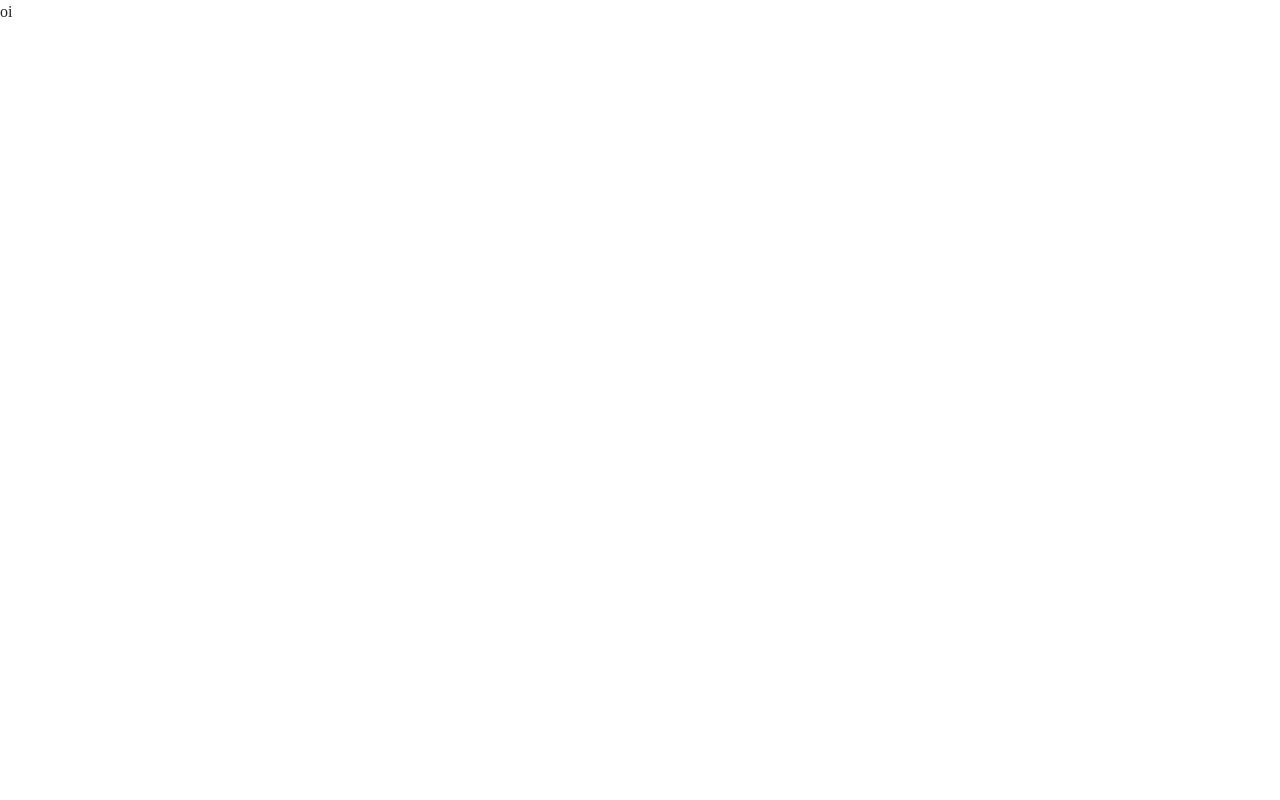
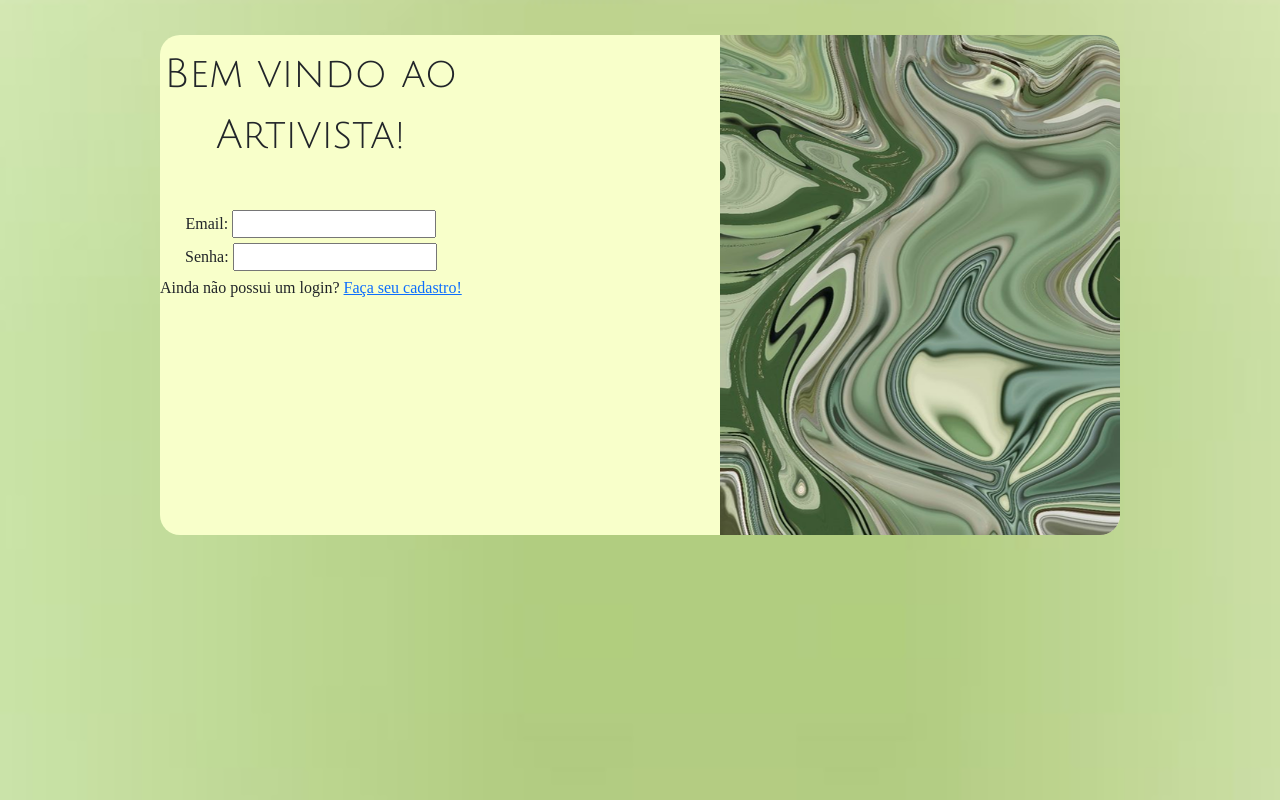
Before and after one commit to LuisaSSoares/prototipo-PP, a plain HTML site: page index.html in a window 1280 px wide. Drawn offline with nearby package versions, Linux system fonts and the light colour scheme; a web font is replaced by a local one.

Commit message:
inicio design index

```diff
--- a/index.html
+++ b/index.html
@@ -4,18 +4,31 @@
     <meta charset="UTF-8">
     <meta name="viewport" content="width=device-width, initial-scale=1.0">
     <link rel="preconnect" href="https://fonts.googleapis.com">
-<link rel="preconnect" href="https://fonts.gstatic.com" crossorigin>
-<link href="https://fonts.googleapis.com/css2?family=Bellota:ital,wght@0,300;0,400;0,700;1,300;1,400;1,700&display=swap" rel="stylesheet">
+    <link rel="preconnect" href="https://fonts.googleapis.com">
+    <link rel="preconnect" href="https://fonts.gstatic.com" crossorigin>
+    <link href="https://fonts.googleapis.com/css2?family=Bellota:ital,wght@0,300;0,400;0,700;1,300;1,400;1,700&family=Julius+Sans+One&display=swap" rel="stylesheet">
     <link href="https://cdn.jsdelivr.net/npm/bootstrap@5.3.3/dist/css/bootstrap.min.css" rel="stylesheet" integrity="sha384-QWTKZyjpPEjISv5WaRU9OFeRpok6YctnYmDr5pNlyT2bRjXh0JMhjY6hW+ALEwIH" crossorigin="anonymous">
     <link rel="stylesheet" href="./style.css">
     <title>Artivista - pagina de login</title>
 </head>
 <body>
-    <div class="">
-        <form>
-            <p>oi</p>
-        </form>
-    </div>
+    <form>
+        <div class="containerForm">
+            <h1>Bem vindo ao</h1>
+            <h1>Artivista!</h1>
+            <hr>
+            <div class="campoForm">
+                <label for="email">Email:</label>
+                <input type="text" id="email" name="email" required>
+            </div>
+            <div class="campoForm">
+                <label for="senha">Senha:</label>
+                <input type="password" id="senha" name="senha" required>
+            </div>
+            <p>Ainda não possui um login? <a href="./cadastro.html">Faça seu cadastro!</a></p>
+        </div>
+        <img src="./assets/image.png" alt="">
+    </form>
     <script src="./script.js"></script>
     <script src="https://cdn.jsdelivr.net/npm/bootstrap@5.3.3/dist/js/bootstrap.bundle.min.js" integrity="sha384-YvpcrYf0tY3lHB60NNkmXc5s9fDVZLESaAA55NDzOxhy9GkcIdslK1eN7N6jIeHz" crossorigin="anonymous"></script>
 </body>
--- a/style.css
+++ b/style.css
@@ -3,3 +3,40 @@
     padding: 0;
     font-family: "Bellota";
 }
+
+body{
+    background-image:url(./assets/image\ \(1\).png);
+}
+
+form{
+    max-width: 75%;
+    height: 500px;
+    margin: 35px auto;
+    background-color: #F8FFCA;
+    border-radius: 20px;
+    display: flex;
+    overflow-y: auto;
+}
+
+.containerForm{
+    display: flex;
+    flex-direction: column;
+    align-items: center;
+    margin-top: 15px;
+    gap: 5px;
+
+}
+
+hr{
+    color: black;
+}
+
+.containerForm h1{
+    font-family: "Julius Sans One";
+}
+
+form img{
+    height: 500px;
+    width: 400px;
+    margin-left: auto;
+}
```
